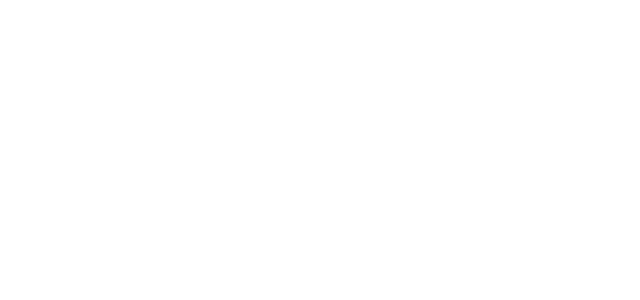
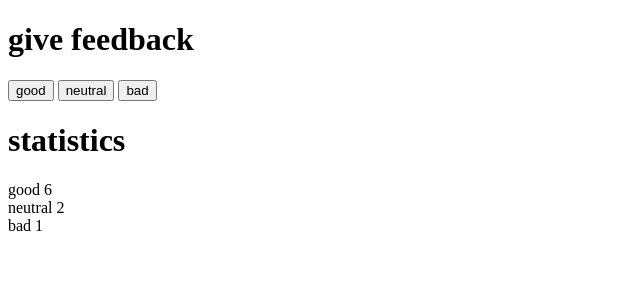
Before and after one commit to claudiainbytes/fullstackopen, a React (Vite) app in the folder part1/unicafe/: page / in a window 1280 px wide. Shown: the top 300 px of the page, without its empty margins (0-640 px from the left). Built offline with nearby package versions, Linux system fonts and the light colour scheme.

Commit message:
Part 1.6 Unicafe. Step 0. Adding base structure

```diff
--- a/part1/unicafe/src/App.jsx
+++ b/part1/unicafe/src/App.jsx
@@ -1,7 +1,23 @@
+import { useState } from 'react'
+
 const App = () => {
+
+  // save clicks of each button to its own state
+  const [good, setGood] = useState(0)
+  const [neutral, setNeutral] = useState(0)
+  const [bad, setBad] = useState(0)
+
   return (
     <div>
-
+      <h1>give feedback</h1>
+      <button>good</button>&nbsp;
+      <button>neutral</button>&nbsp;
+      <button>bad</button>&nbsp;
+      <h1>statistics</h1>
+      <p>good 6 <br/>
+         neutral 2 <br/>
+         bad 1
+      </p>
     </div>
   )
 }
```
Also changed, not shown: 1 other file (tests, documents, lock files or other folders).
